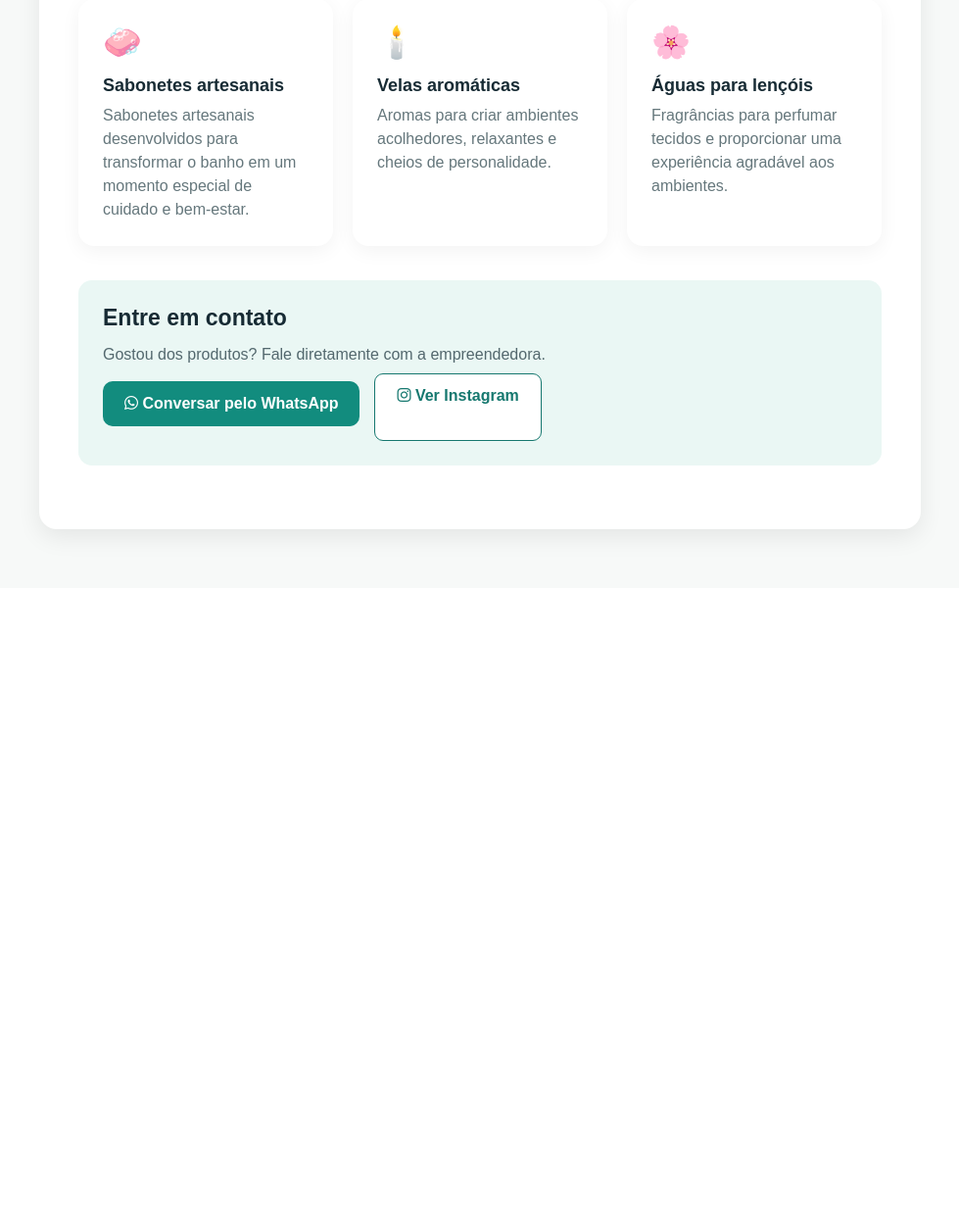
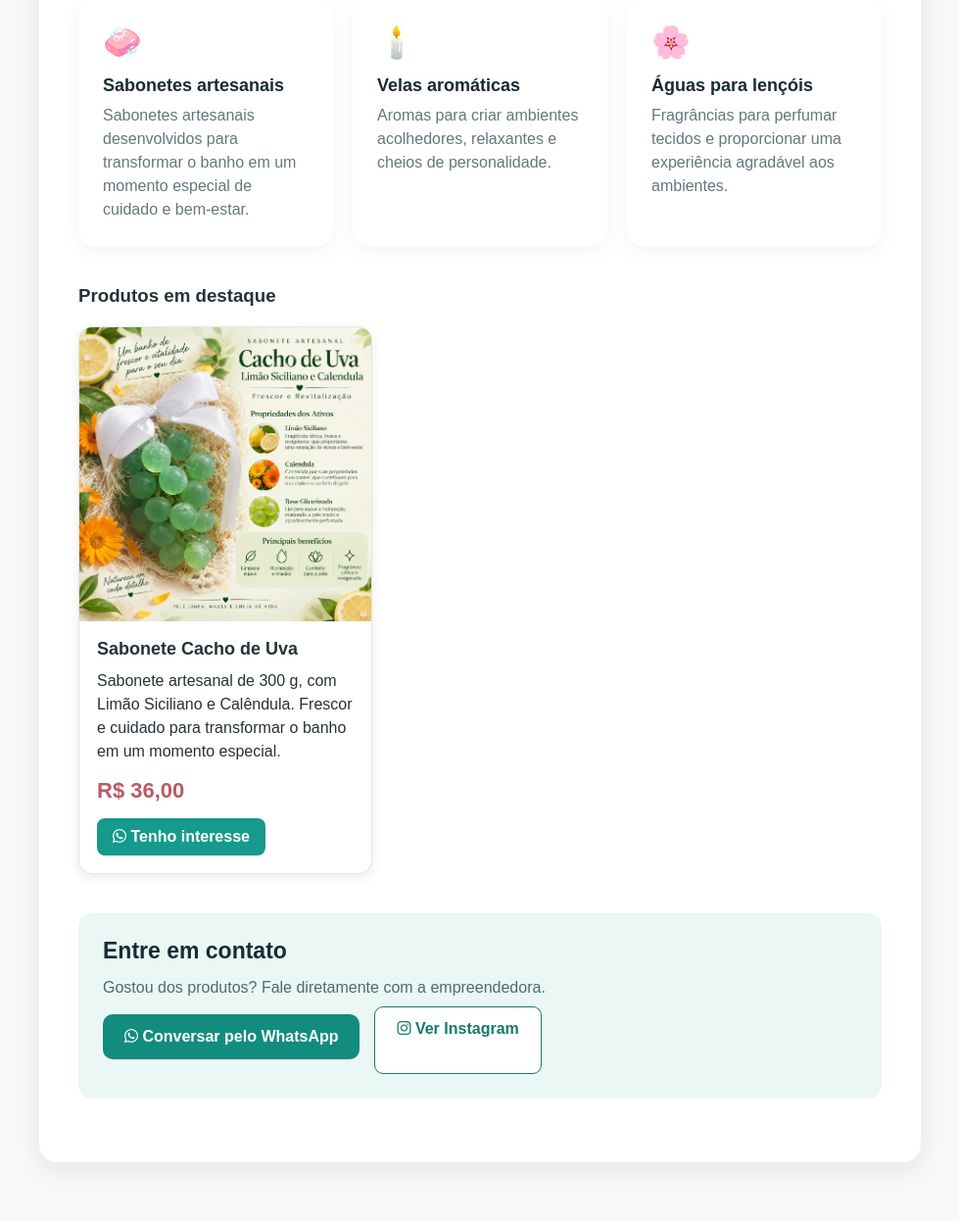
Before and after one commit to vivianedesiderio/ConectaNegocios, a Flask app: page /momentomeu in a window 1280 px wide. Shown: the part 703-1949 px from the top of the page at 98% size, without its empty margins (150-1129 px from the left). Before the commit the page ends 1259 px from the top, so only its background shows below. Run offline with Flask 3, Linux system fonts and the light colour scheme.

Commit message:
Implementa vitrine de produtos a partir das validacoes

```diff
--- a/static/css/style.css
+++ b/static/css/style.css
@@ -982,3 +982,85 @@ nav .btn-cadastro:hover {
         width: 180px;
     }
 }
+
+/* Vitrine de produtos */
+
+.vitrine-produtos {
+    margin-top: 40px;
+    margin-bottom: 40px;
+}
+
+.vitrine-produtos h3 {
+    margin-bottom: 20px;
+}
+
+.lista-produtos-vitrine {
+    display: flex;
+    flex-wrap: wrap;
+    gap: 20px;
+}
+
+.card-produto {
+    width: 300px;
+    background: #ffffff;
+    border: 1px solid #e5e5e5;
+    border-radius: 14px;
+    overflow: hidden;
+    box-shadow: 0 4px 12px rgba(0, 0, 0, 0.08);
+}
+
+.card-produto img {
+    width: 100%;
+    height: 300px;
+    object-fit: cover;
+    display: block;
+}
+
+.info-produto {
+    padding: 18px;
+}
+
+.info-produto h4 {
+    margin: 0 0 10px;
+    font-size: 18px;
+}
+
+.info-produto p {
+    margin: 0 0 15px;
+    line-height: 1.5;
+}
+
+.preco-produto {
+    display: block;
+    font-size: 22px;
+    font-weight: bold;
+    color: #b85c65;
+}
+
+/* Responsividade da vitrine */
+
+@media (max-width: 600px) {
+
+    .card-produto {
+        width: 100%;
+    }
+
+    .card-produto img {
+        height: 320px;
+    }
+}
+
+.botao-interesse-produto {
+    display: inline-block;
+    margin-top: 15px;
+    padding: 10px 16px;
+    background: #159a8c;
+    color: #ffffff;
+    text-decoration: none;
+    font-weight: bold;
+    border-radius: 8px;
+}
+
+.botao-interesse-produto:hover {
+    opacity: 0.9;
+}
--- a/templates/momentomeu.html
+++ b/templates/momentomeu.html
@@ -104,6 +104,47 @@
 
         </div>
 
+        <!-- Vitrine de produtos -->
+<div class="vitrine-produtos">
+
+    <h3>Produtos em destaque</h3>
+
+    <div class="lista-produtos-vitrine">
+
+        <div class="card-produto">
+
+            <img src="{{ url_for('static', filename='img/produtos/momentomeu/sabonete-cacho-uva.jpeg') }}"
+                 alt="Sabonete Cacho de Uva da MOMÊntomeu">
+
+            <div class="info-produto">
+
+                <h4>Sabonete Cacho de Uva</h4>
+
+                <p>
+                    Sabonete artesanal de 300 g, com Limão Siciliano
+                    e Calêndula. Frescor e cuidado para transformar
+                    o banho em um momento especial.
+                </p>
+
+                <span class="preco-produto">
+                    R$ 36,00
+                </span>
+
+                <a class="botao-interesse-produto"
+                   href="https://wa.me/5541988253219?text=Olá! Tenho interesse no Sabonete Cacho de Uva de 300 g por R$ 36,00."
+                   target="_blank">
+                    <i class="fa-brands fa-whatsapp"></i>
+                    Tenho interesse
+                </a>
+
+            </div>
+
+        </div>
+
+    </div>
+
+</div>
+
         <div class="contato-negocio">
 
             <h3>Entre em contato</h3>
```
Also changed, not shown: templates/missara.html (+40 -0 lines), static/img/produtos/missara/brinco-anel-borboleta.jpeg (added), static/img/produtos/momentomeu/sabonete-cacho-uva.jpeg (added).
